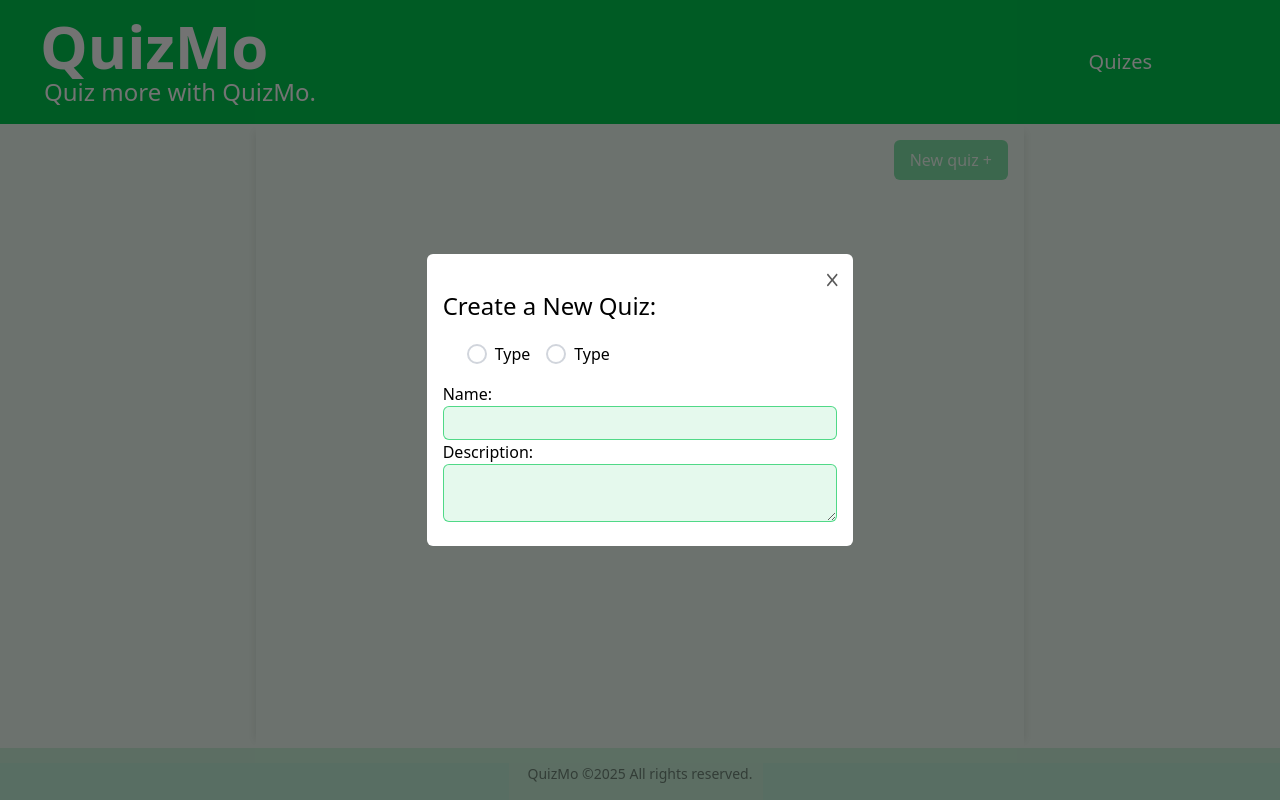
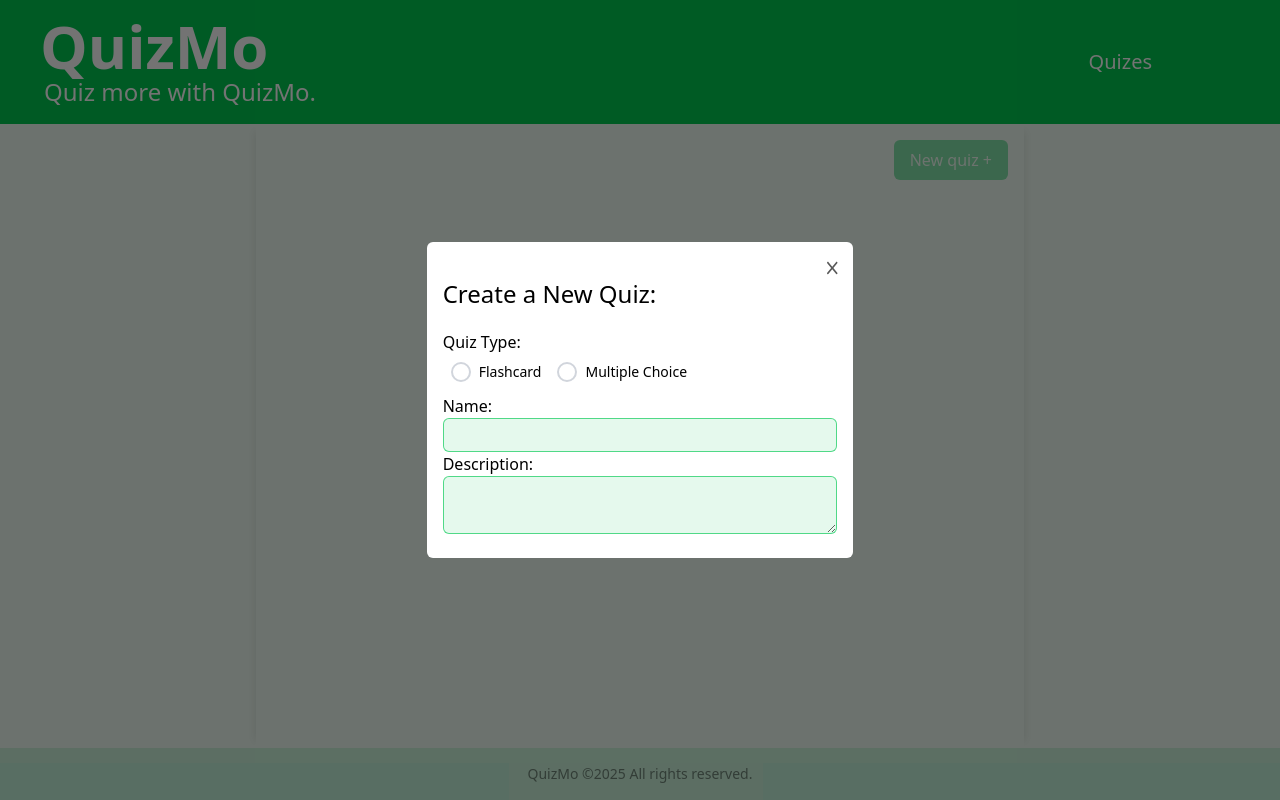
Before and after one commit to DanielG808/quiz-app, a Next.js app: page /user/quizes in a window 1280 px wide. Both pictures are taken after a click on the button "New quiz +". Built offline with nearby package versions, Linux system fonts and the light colour scheme.

Commit message:
added label to radio buttons and layout styling to buttons and label

```diff
--- a/src/components/type-selector.tsx
+++ b/src/components/type-selector.tsx
@@ -2,9 +2,12 @@ import RadioButton from "./ui/radio-button";
 
 export default function TypeSelector() {
   return (
-    <div className="pl-4 py-3">
-      <RadioButton />
-      <RadioButton />
+    <div className="py-3 flex flex-col">
+      <label htmlFor="">Quiz Type:</label>
+      <div className="flex items-center pt-2">
+        <RadioButton type="Flashcard" />
+        <RadioButton type="Multiple Choice" />
+      </div>
     </div>
   );
 }
--- a/src/components/ui/radio-button.tsx
+++ b/src/components/ui/radio-button.tsx
@@ -1,9 +1,13 @@
-export default function RadioButton() {
+type RadioButtonProps = {
+  type: "Flashcard" | "Multiple Choice";
+};
+
+export default function RadioButton({ type }: RadioButtonProps) {
   return (
     <label className="inline-flex items-center space-x-2 cursor-pointer px-2">
       <input type="radio" className="hidden peer" />
       <span className="w-5 h-5 border-2 border-gray-300 rounded-full peer-checked:border-primary peer-checked:bg-primary/45 transition-all duration-200" />
-      <span>Type</span>
+      <span className="text-sm">{type}</span>
     </label>
   );
 }
```
